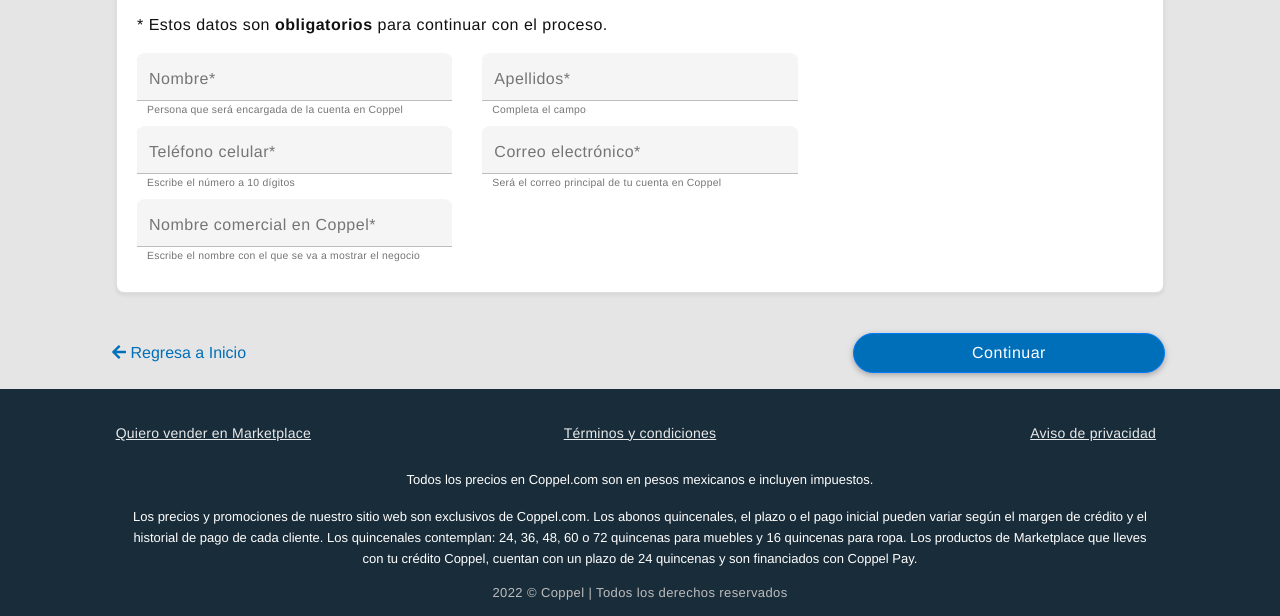
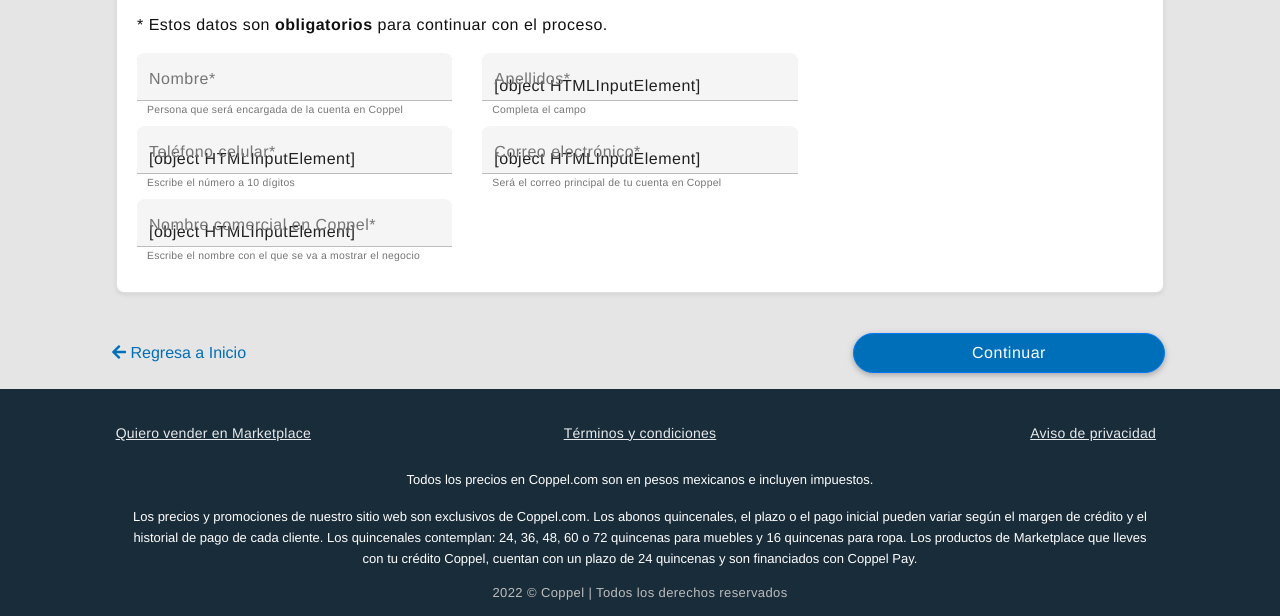
Before and after one commit to obonelli/seller_new, a plain HTML site: page pages/Contacto.html in a window 1280 px wide. Shown: the part 234-850 px from the top of the page. Drawn offline with Linux system fonts and the light colour scheme.

Commit message:
Set Cookie al Input con informacion

```diff
--- a/pages/Contacto.html
+++ b/pages/Contacto.html
@@ -268,6 +268,7 @@
         $(document).ready(function () {
             let x = document.cookie;
             console.log(x);
+            checkCookie()
 
         });
 
@@ -281,6 +282,46 @@
         function validate_Contact() {
 
 
+        }
+
+        function getCookie(cname) {
+            let name = cname + "=";
+            let decodedCookie = decodeURIComponent(document.cookie);
+            let ca = decodedCookie.split(';');
+            for (let i = 0; i < ca.length; i++) {
+                let c = ca[i];
+                while (c.charAt(0) == ' ') {
+                    c = c.substring(1);
+                }
+                if (c.indexOf(name) == 0) {
+                    return c.substring(name.length, c.length);
+                }
+            }
+            return "";
+        }
+
+        function checkCookie() {
+            let nombres = getCookie("nombres");
+            if (nombres != "") {
+                //alert("Sus nombres son " + nombres);
+                document.getElementById('nombres').value = nombres;
+            }
+            if (apellidos != "") {
+                //alert("Sus apellidos son " + nombres);
+                document.getElementById('apellidos').value = apellidos;
+            }
+            if (celular != "") {
+                //alert("Sus nombres son " + nombres);
+                document.getElementById('celular').value = celular;
+            }
+            if (correo != "") {
+                //alert("Sus nombres son " + nombres);
+                document.getElementById('correo').value = correo;
+            }
+            if (nombrecomercial != "") {
+                //alert("Sus nombres son " + nombres);
+                document.getElementById('nombrecomercial').value = nombrecomercial;
+            }
         }
 
         function setCookie() {
```
